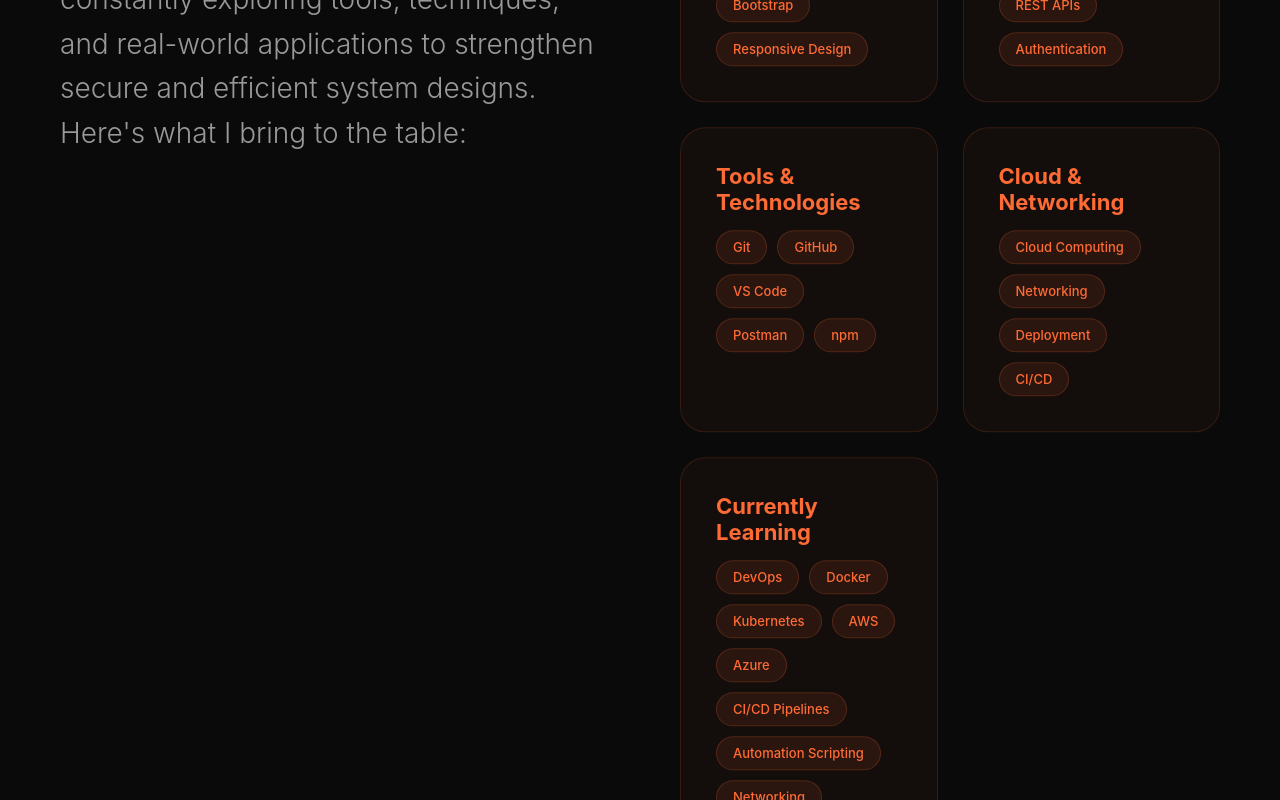
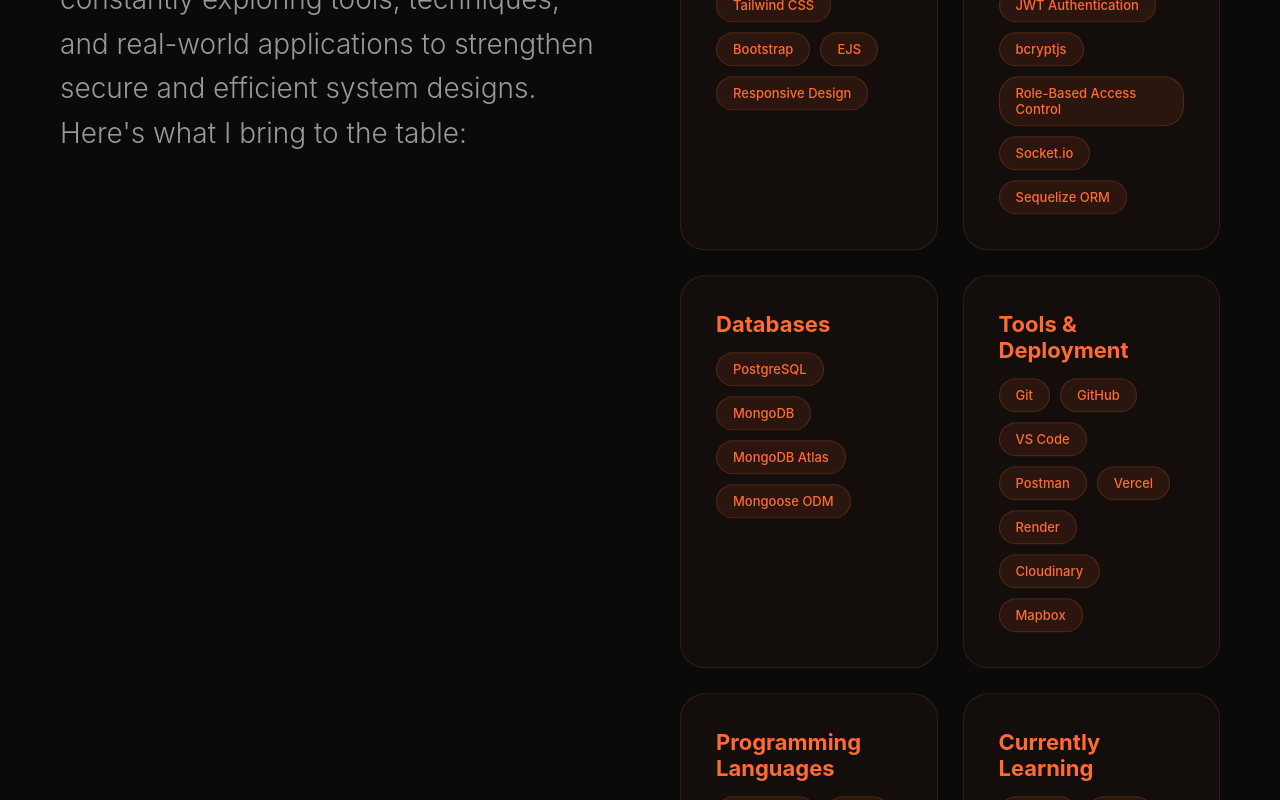
Before and after one commit to HemanthM21/Portfolio-Showcase, a Next.js app: page / in a window 1280 px wide. Shown: the part 2920-3720 px from the top of the page. Built offline with nearby package versions, Linux system fonts and the light colour scheme.

Commit message:
Update skills section

```diff
--- a/components/SkillsSection.jsx
+++ b/components/SkillsSection.jsx
@@ -14,39 +14,94 @@
           <div className="skill-card">
             <h3>Frontend Development</h3>
             <div className="skill-tags">
-              {['HTML5','CSS3','JavaScript','React','Tailwind CSS','Bootstrap','Responsive Design'].map(s => (
+              {[
+                'React.js',
+                'Next.js',
+                'JavaScript (ES6+)',
+                'HTML5',
+                'CSS3',
+                'Tailwind CSS',
+                'Bootstrap',
+                'EJS',
+                'Responsive Design'
+              ].map(s => (
                 <span key={s} className="skill-tag">{s}</span>
               ))}
             </div>
           </div>
+
           <div className="skill-card">
             <h3>Backend Development</h3>
             <div className="skill-tags">
-              {['Node.js','Express.js','MongoDB','REST APIs','Authentication'].map(s => (
+              {[
+                'Node.js',
+                'Express.js',
+                'REST APIs',
+                'JWT Authentication',
+                'bcryptjs',
+                'Role-Based Access Control',
+                'Socket.io',
+                'Sequelize ORM'
+              ].map(s => (
                 <span key={s} className="skill-tag">{s}</span>
               ))}
             </div>
           </div>
+
           <div className="skill-card">
-            <h3>Tools &amp; Technologies</h3>
+            <h3>Databases</h3>
             <div className="skill-tags">
-              {['Git','GitHub','VS Code','Postman','npm'].map(s => (
+              {[
+                'PostgreSQL',
+                'MongoDB',
+                'MongoDB Atlas',
+                'Mongoose ODM'
+              ].map(s => (
                 <span key={s} className="skill-tag">{s}</span>
               ))}
             </div>
           </div>
+
           <div className="skill-card">
-            <h3>Cloud &amp; Networking</h3>
+            <h3>Tools & Deployment</h3>
             <div className="skill-tags">
-              {['Cloud Computing','Networking','Deployment','CI/CD'].map(s => (
+              {[
+                'Git',
+                'GitHub',
+                'VS Code',
+                'Postman',
+                'Vercel',
+                'Render',
+                'Cloudinary',
+                'Mapbox'
+              ].map(s => (
                 <span key={s} className="skill-tag">{s}</span>
               ))}
             </div>
           </div>
+
+          <div className="skill-card">
+            <h3>Programming Languages</h3>
+            <div className="skill-tags">
+              {[
+                'JavaScript',
+                'Java',
+                'Python',
+                'C'
+              ].map(s => (
+                <span key={s} className="skill-tag">{s}</span>
+              ))}
+            </div>
+          </div>
+
           <div className="skill-card">
             <h3>Currently Learning</h3>
             <div className="skill-tags">
-              {['DevOps','Docker','Kubernetes','AWS','Azure','CI/CD Pipelines','Automation Scripting','Networking','Cybersecurity Tools'].map(s => (
+              {[
+                'Docker',
+                'SIEM',
+                'Log Analysis'
+              ].map(s => (
                 <span key={s} className="skill-tag">{s}</span>
               ))}
             </div>
```
